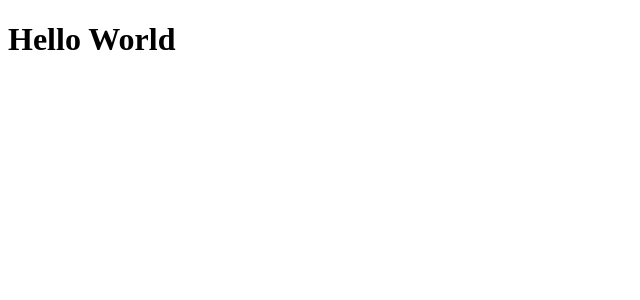
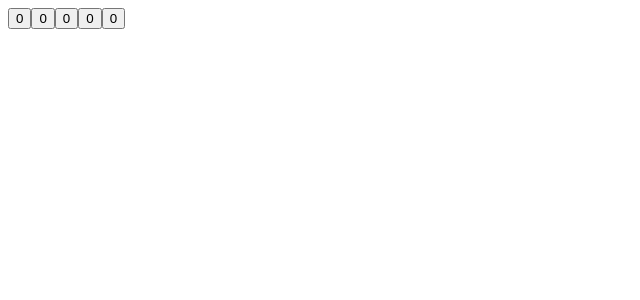
Before and after one commit to Lmlima05/toguether_reactjs, a React (Create React App) app in the folder letmeask/: page / in a window 1280 px wide. Shown: the top 300 px of the page, without its empty margins (0-640 px from the left). Built offline with nearby package versions, Linux system fonts and the light colour scheme; the HTML template or start-up script is replaced by a standard one.

Commit message:
criando component

```diff
--- a/letmeask/src/App.tsx
+++ b/letmeask/src/App.tsx
@@ -1,8 +1,14 @@
+import { Button } from './components/Button';
+function App() {
 
-
-function App() {
   return (
-    <h1>Hello World</h1>
+    <div>
+      <Button />
+      <Button />
+      <Button />
+      <Button />
+      <Button />
+    </div>
   );
 }
 
--- /dev/null
+++ b/letmeask/src/components/Button.tsx
@@ -0,0 +1,13 @@
+export function Button() {
+  let counter = 0;
+
+  function increment() {
+    counter += 1;
+    console.log(counter);
+  }
+    return (
+    <button onClick={increment}>
+      {counter}
+    </button>
+  )
+}
```
